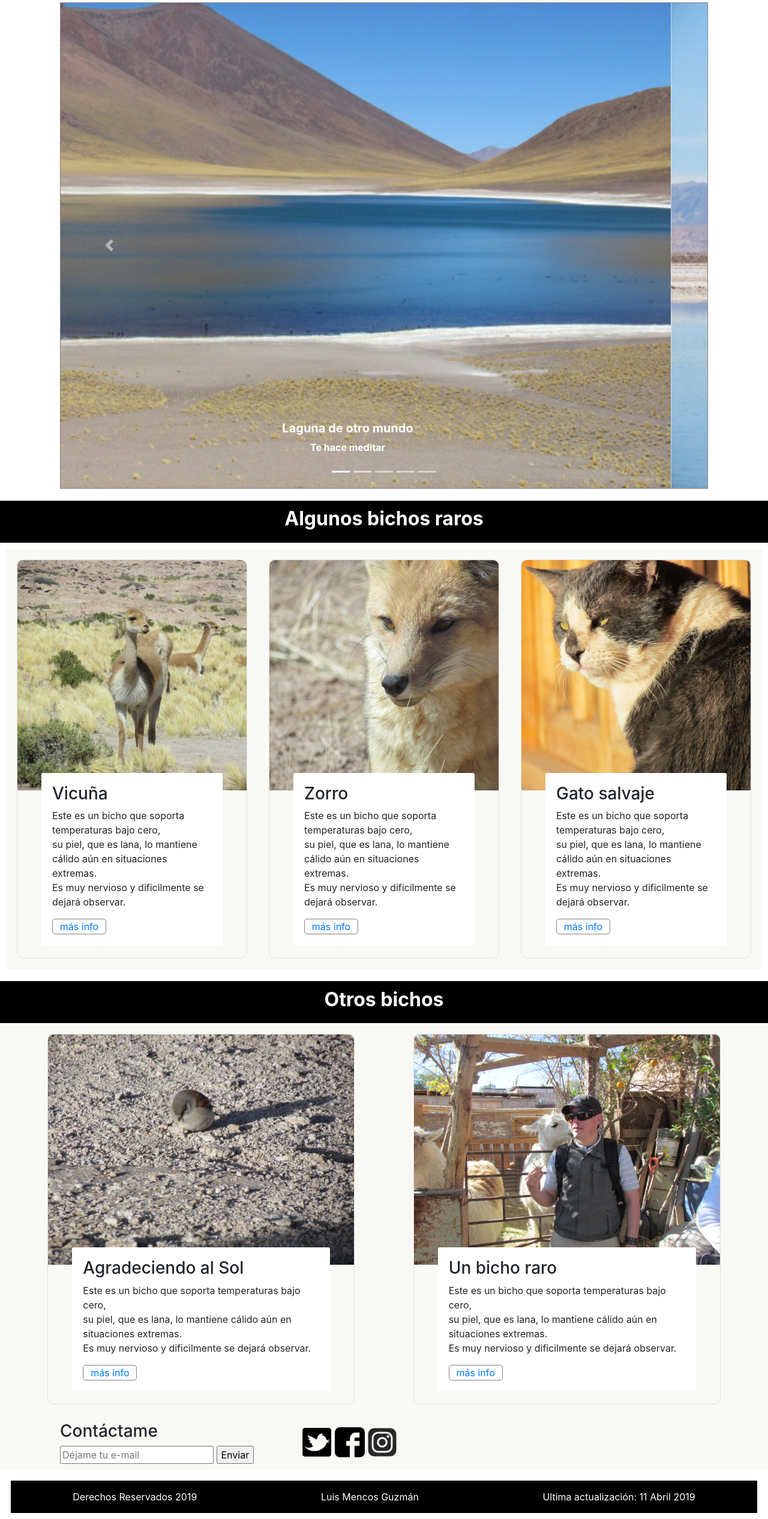
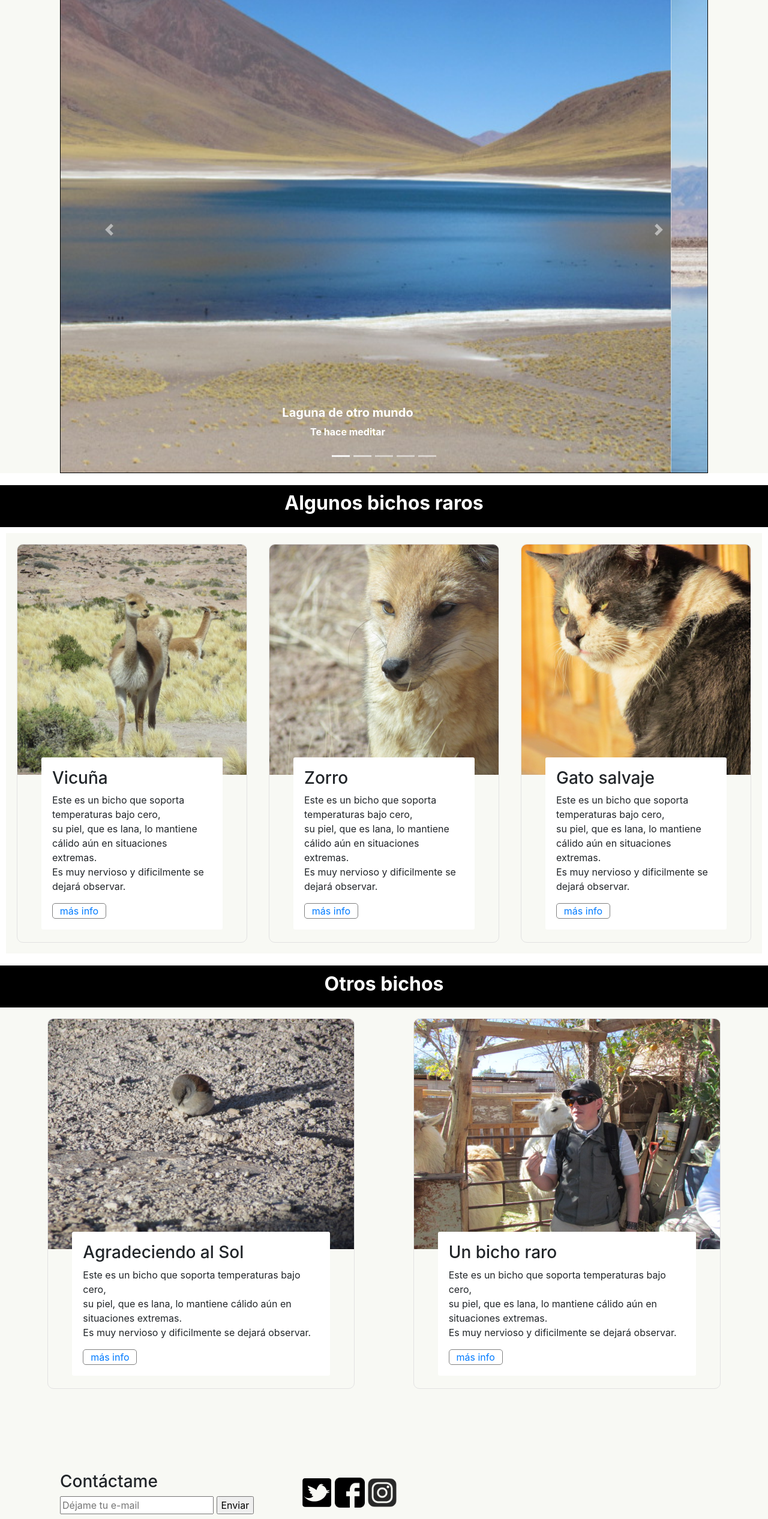
Before and after one commit to lmencos/testing, a plain HTML site: page index.html in a window 1280 px wide. Shown: the part 156-2689 px from the top of the page at 60% size. Drawn offline with nearby package versions, Linux system fonts and the light colour scheme.

Commit message:
Agregando en hub

```diff
--- a/index.html
+++ b/index.html
@@ -10,7 +10,6 @@
 </head>
 
 <body>
-
     <section class="header">
         <div class="menu">
             <ol class="headerLinks">
@@ -25,6 +24,7 @@
         <a><h2><strong>Lugares que no creeras que existen</strong></h2></a>
     </div>
 
+    <section class="carruselWraper">
         <div clas="carrusel">
             <section class="container">
                 <div class="col-md-12">
@@ -78,24 +78,26 @@
                                     <p><strong>Reflejo evidente de nosotros mismos</strong></p>
                                 </div>
                             </div>
-
                         </div>
                         <a class="carousel-control-prev" href="#carouselExampleCaptions" role="button" data-slide="prev">
                             <span class="carousel-control-prev-icon" aria-hidden="true"></span>
                             <span class="sr-only">Previous</span>
                         </a>
                         <a class="carousel-control-next" href="#carouselExampleCaptions" role="button" data-slide="next">
+                            <span class="carousel-control-next-icon" aria-hidden="true"></span>
                             <span class="sr-only">Next</span>
                         </a>
                     </div>
                 </div>
+            </section>
         </div>
     </section>
-    </div>
 
+    <section class="titleWraper">
         <div class="titleBichos" id="bichos">
             <a><h2><strong>Algunos bichos raros</strong></h2></a>
         </div>
+    </section>
 
     <section class="bichos">
         <article class="bicuna">
@@ -146,9 +148,11 @@
 
     </section>
 
+    <section class="titleWraper">
         <div class="titleMasBichos" id="">
             <a><h2><strong>Otros bichos</strong></h2></a>
         </div>
+    </section>
 
     <section class="masBichos" id="otrosBichos">
         <article class="gracias">
@@ -196,11 +200,14 @@
         </div>
     </section>
 
+
+
+
     <section class="footer">
         <div class="menuFooter">
-            <ol class="headerLinks">
+            <ol class="footerLinks">
                 <li><a href="#bichos">Derechos Reservados 2019</a></li>
-                <li><a href="#">Luis Mencos Guzmán</a></li>
+                <li><a href="#"><strong>Luis Mencos Guzmán</strong></a></li>
                 <li><a href="#">Ultima actualización: 11 Abril 2019</a></li>
                 </ol>
                 </div>
--- a/styles.css
+++ b/styles.css
@@ -4,7 +4,7 @@
 {
     height: 54px;
     background-color:black;
-    margin: 18px;
+    margin: 0px;
     padding: 0px;
 }
 
@@ -51,13 +51,22 @@
 
 /*++++++++++++++++++++++CARRUSEL++++++++++++++++++++++++++*/
 
+.carruselWraper
+{
+    margin: 0px;
+    background-color: #f8f9f4;
+}
+
 .titleCarousel
 {
-    height: 70px;
+    height: 80px;
     display: flex;
     justify-content: center;
     align-items: center;
     margin-top: 0px;
+    background-color: #f8f9f4;
+}
+
 }
 
 .container
@@ -68,7 +77,9 @@
 }
 .bd-example
 {
-    border: 1.5px solid gray;
+    margin: 0px 0px 0px 0px;
+    padding: 0px;
+    border: 1px solid black;
 }
 
 /*+++++++++++++++++++++BICHOS++++++++++++++++++++*/
@@ -209,14 +220,13 @@
 
 .social
 {
-    margin: 10px 100px 10px 50px;
+    margin: 120px 100px 10px 50px;
 }
 
 .formulario
 {
-    margin: 10px 30px 10px 100px;
+    margin: 120px 30px 10px 100px;
 }
-
 
 .social
 {
@@ -238,6 +248,7 @@
 {
     background-image: url("twitter.png");
     background-size: 50px 50px;
+
 }
 
 .social-link.facebook
@@ -294,3 +305,8 @@
     margin: inherit;
     padding: inherit;
 }
+
+.footerLinks
+{
+    font-size: 15px;
+}
```
Lines whose indentation alone changed are shown as unchanged.
